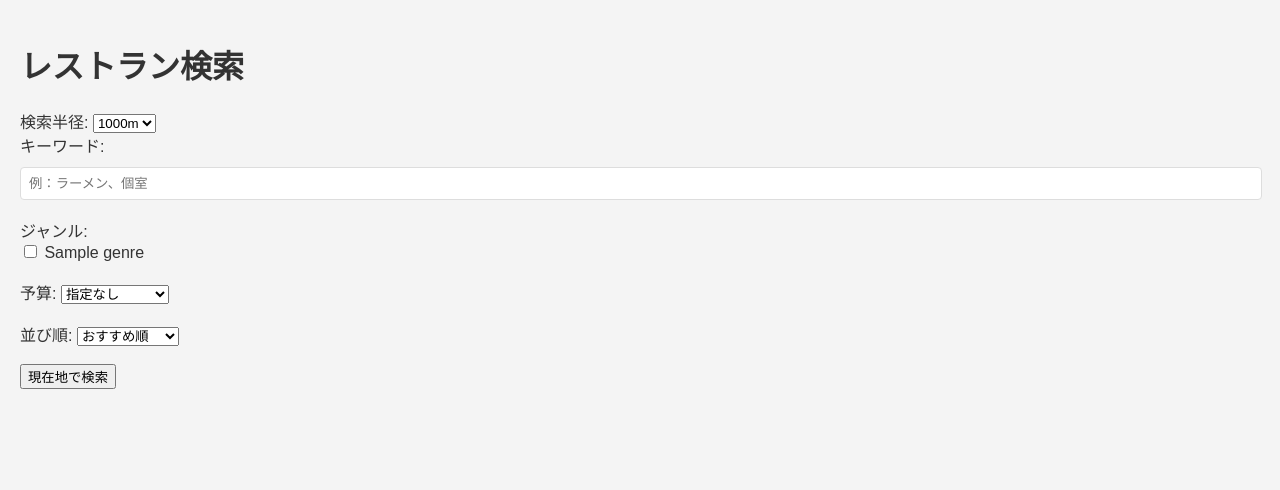
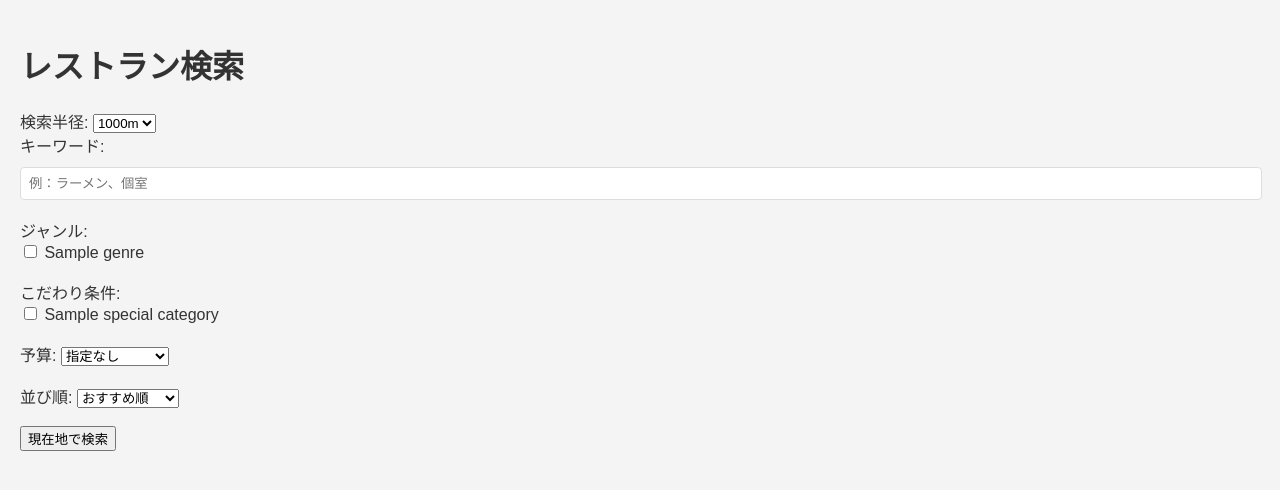
Before and after one commit to mizudokei/hotpepper-restaurant-search-app, a Flask app: page / in a window 1280 px wide. Shown: the top 490 px of the page. Run offline with Flask 3, Linux system fonts and the light colour scheme; a database or web service that is not in the repository returns one stand-in record (values such as "Sample title"); data that the repository does not hold is empty.

Commit message:
こだわり条件フィルター機能の実装

```diff
--- a/app/routes.py
+++ b/app/routes.py
@@ -20,6 +20,20 @@ def get_all_genres():
         print(f"Failed to fetch genres: {e}")
         return []
 
+def get_all_special_categories():
+    """こだわりマスターAPIから全条件を取得する"""
+    try:
+        api_key = current_app.config['API_KEY']
+        url = 'http://webservice.recruit.co.jp/hotpepper/special_category/v1/'
+        params = {'key': api_key, 'format': 'json'}
+        response = requests.get(url, params=params)
+        response.raise_for_status()
+        data = response.json()
+        return data.get('results', {}).get('special_category', [])
+    except requests.exceptions.RequestException as e:
+        print(f"Failed to fetch special categories: {e}")
+        return []
+
 def haversine_distance(lat1, lon1, lat2, lon2):
     """ 2点間の緯度経度から距離(km)を計算する """
     R = 6371.0  # 地球の半径 (km)
@@ -34,7 +48,8 @@ def haversine_distance(lat1, lon1, lat2, lon2):
 @bp.route('/')
 def index():
     genres = get_all_genres()
-    return render_template('index.html', genres=genres)
+    special_categories = get_all_special_categories()
+    return render_template('index.html', genres=genres, special_categories=special_categories)
 
 @bp.route('/api/search')
 def api_search():
@@ -47,6 +62,7 @@ def api_search():
         keyword = request.args.get('keyword', type=str)
         genre = request.args.get('genre', type=str)
         budget = request.args.get('budget', type=str)
+        special_category = request.args.get('special_category', type=str)
         sort_by = request.args.get('sort_by')
         count = 10
         start = (page - 1) * count + 1
@@ -58,7 +74,10 @@ def api_search():
         api_key = current_app.config['API_KEY']
         api_url = 'http://webservice.recruit.co.jp/hotpepper/gourmet/v1/'
         params = {
-            'key': api_key, 'lat': lat, 'lng': lng, 'range': range_code,
+            'key': api_key,
+            'lat': lat,
+            'lng': lng,
+            'range': range_code,
             'start': start, 'count': count, 'format': 'json'
         }
         if keyword:
@@ -68,6 +87,8 @@ def api_search():
                 params['keyword'] = '+'.join(words)
         if genre:
             params['genre'] = genre
+        if special_category:
+            params['special_category'] = special_category
         if budget:
             params['budget'] = budget
         if sort_by == '4':
--- a/app/static/js/main.js
+++ b/app/static/js/main.js
@@ -124,6 +124,11 @@ document.addEventListener('DOMContentLoaded', () => {
         if (checkedGenres.length > 0) {
             const genreCodes = Array.from(checkedGenres).map(cb => cb.value);
             params.append('genre', genreCodes.join(','));
+        }
+        const checkedSpecialCategories = document.querySelectorAll('input[name="special_category"]:checked');
+        if (checkedSpecialCategories.length > 0) {
+            const scCodes = Array.from(checkedSpecialCategories).map(cb => cb.value);
+            params.append('special_category', scCodes.join(','));
         }
         if (budgetSelect.value) {
             params.append('budget', budgetSelect.value);
--- a/app/templates/index.html
+++ b/app/templates/index.html
@@ -41,6 +41,17 @@
             </div>
         </div>
         <br>
+        <div class="genre-filter">
+            <label>こだわり条件:</label>
+            <div class="genre-options">
+                {% for sc in special_categories %}
+                <label>
+                    <input type="checkbox" name="special_category" value="{{ sc.code }}"> {{ sc.name }}
+                </label>
+                {% endfor %}
+            </div>
+        </div>
+        <br>
         <div>
             <label for="budget">予算:</label>
             <select name="budget" id="budget">
```
